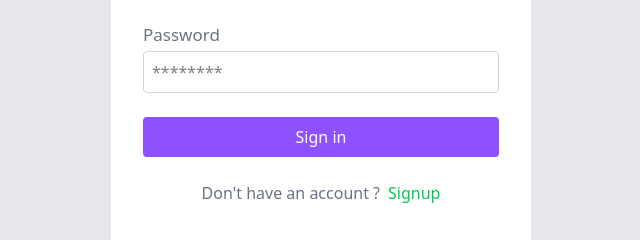
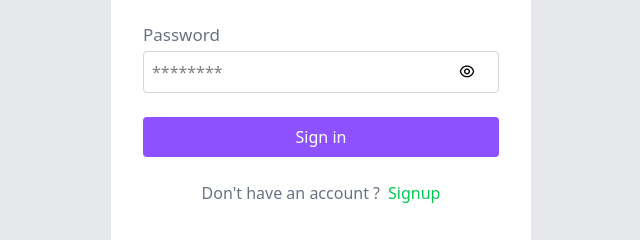
Before and after one commit to shivsinghcse/CloudKeep, a website: page view/index.html in a window 1280 px wide. Shown: the part 371-611 px from the top of the page, 319-959 px from the left. Drawn offline with nearby package versions, Linux system fonts and the light colour scheme.

Commit message:
feat: toggle password

```diff
--- a/view/index.html
+++ b/view/index.html
@@ -49,6 +49,7 @@
                     >
                         Password
                     </label>
+                    <div class="relative">
                         <input
                             type="password"
                             name="password"
@@ -57,6 +58,13 @@
                             required
                             placeholder="********"
                         />
+                        <button
+                            onclick="togglePassword()"
+                            type="button"
+                            class="absolute right-4 top-1  h-8 w-8 hover:bg-gray-200 hover:cursor-pointer rounded-full transition">
+                            <i class="ri-eye-line"></i>
+                        </button>
+                    </div>
                 </div>
 
                 <button class="bg-violet-500 rounded p-2 w-full text-white font-medium hover:bg-violet-600">Sign in</button>
```
Lines whose indentation alone changed are shown as unchanged.
